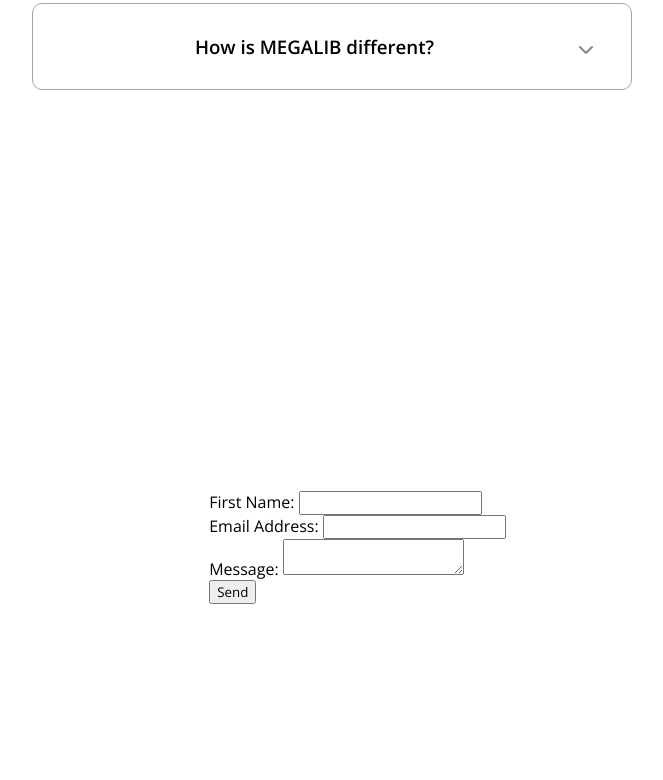
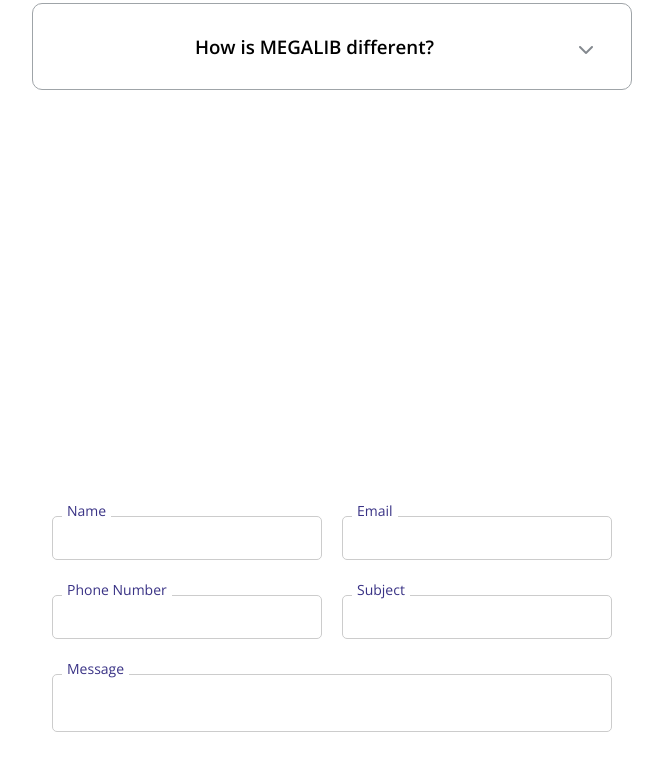
Before and after one commit to GamerAseemm/Aravali-TechFest, a website: page index.html in a window 1280 px wide. Shown: the part 1840-2620 px from the top of the page, without its empty margins (308-971 px from the left). Drawn offline with nearby package versions, Linux system fonts and the light colour scheme; grey boxes are pictures that could not be loaded; a web font is replaced by a local one.

Commit message:
styling to forms in customer service

```diff
--- a/index.html
+++ b/index.html
@@ -117,24 +117,34 @@
           <source src="hero_1.mp4" type="video/mp4" />
         </video>
       </div>
-      <div class="form">
-        <form action="send_email.php" method="post">
-          <label for="firstName">First Name:</label>
-          <input type="text" id="firstName" name="firstName" required />
-          <br />
-
-          <label for="email">Email Address:</label>
-          <input type="email" id="email" name="email" required />
-          <br />
-
-          <label for="message">Message:</label>
-          <textarea id="message" name="message" required></textarea>
-          <br />
-
-          <input type="submit" value="Send" />
-        </form>
+      <div class="cs-form">
+        <div class="form-row">
+          <div class="form-group">
+            <input type="text" class="name" placeholder=" " required />
+            <label class="label">Name</label>
+          </div>
+          <div class="form-group">
+            <input type="email" class="email" placeholder=" " required />
+            <label class="label">Email</label>
+          </div>
+        </div>
+        <div class="form-row">
+          <div class="form-group">
+            <input type="text" class="phone" placeholder=" " required />
+            <label class="label">Phone Number</label>
+          </div>
+          <div class="form-group">
+            <input type="text" class="subject" placeholder=" " required />
+            <label class="label">Subject</label>
+          </div>
+        </div>
+        <div class="form-group message-group">
+          <textarea class="message" placeholder=" " required></textarea>
+          <label class="label">Message</label>
+        </div>
       </div>
     </section>
+
     <!-- <section id="about-us">
         <div class="about-us-form">
           <p class="aboutus-header">About Us</p>
--- a/style.css
+++ b/style.css
@@ -471,3 +471,74 @@
   width: 50%;
   height: 50%;
 }
+.cs-from {
+  margin-left: 120px;
+}
+.form-group {
+  position: relative;
+  margin-bottom: 20px;
+}
+
+.form-group input,
+.form-group textarea {
+  width: 100%;
+  padding: 10px;
+  border: 1px solid #ccc;
+  border-radius: 5px;
+  box-sizing: border-box;
+  font-size: 1em;
+  margin-top: 5px;
+}
+.label {
+  position: absolute;
+  top: -10px;
+  left: 10px;
+  font-size: 14px;
+  background: white;
+  padding: 0 5px;
+  color: #393285;
+}
+
+.cs-form {
+  display: flex;
+  flex-direction: column;
+  gap: 10px;
+  width: 100%;
+  max-width: 600px;
+  margin: auto;
+  padding: 20px;
+  box-sizing: border-box;
+}
+
+.form-row {
+  display: flex;
+  gap: 20px;
+}
+
+.form-group {
+  flex: 1;
+  position: relative;
+}
+
+.message {
+  width: 100%;
+  box-sizing: border-box;
+}
+
+.form-group input {
+  width: 100%;
+  padding: 10px;
+  box-sizing: border-box;
+}
+
+.label {
+  position: absolute;
+  top: -10px;
+  left: 10px;
+  background-color: white;
+  padding: 0 5px;
+}
+
+.message {
+  resize: none;
+}
```
Also changed, not shown: order.html (+2 -3 lines).
